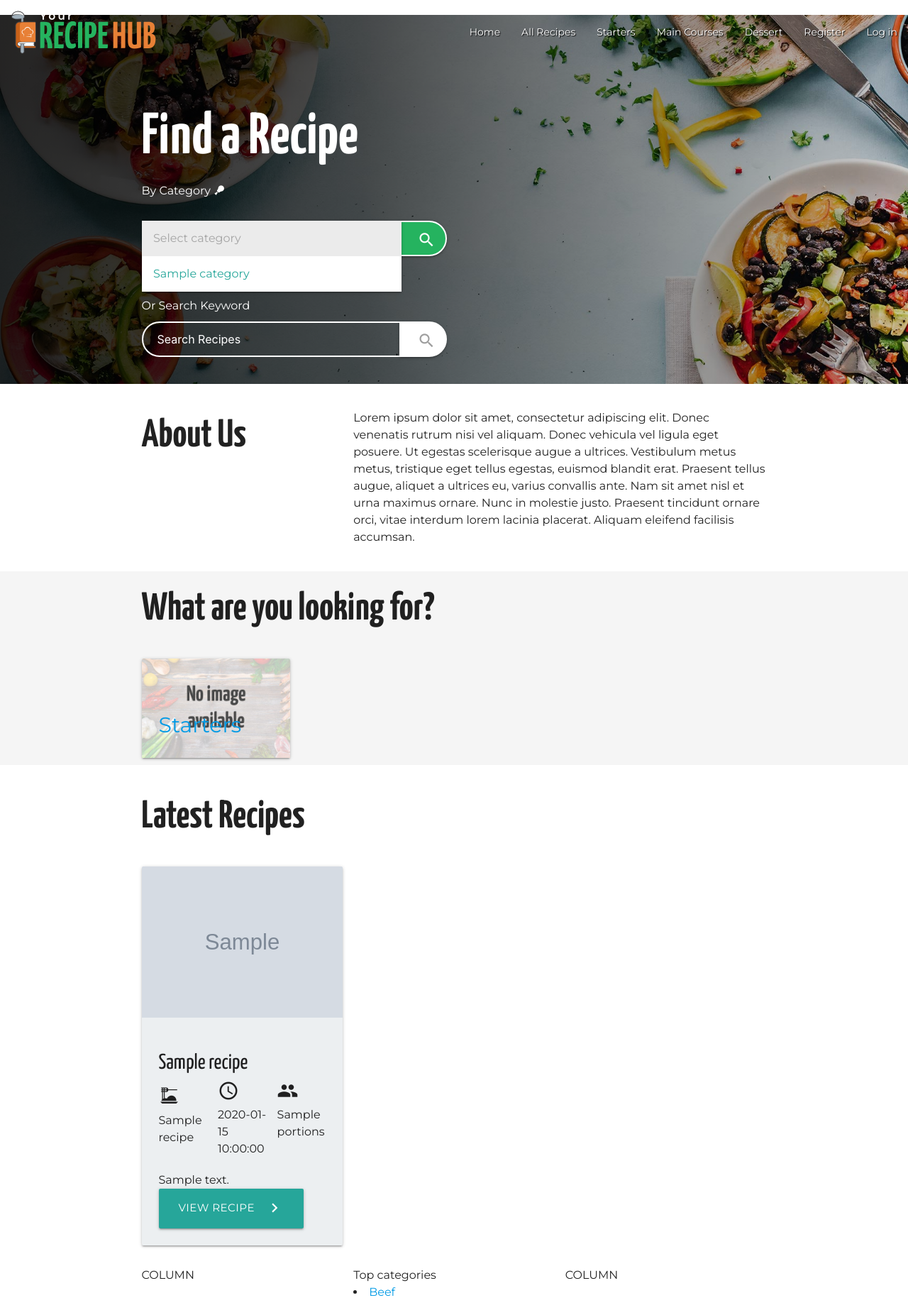
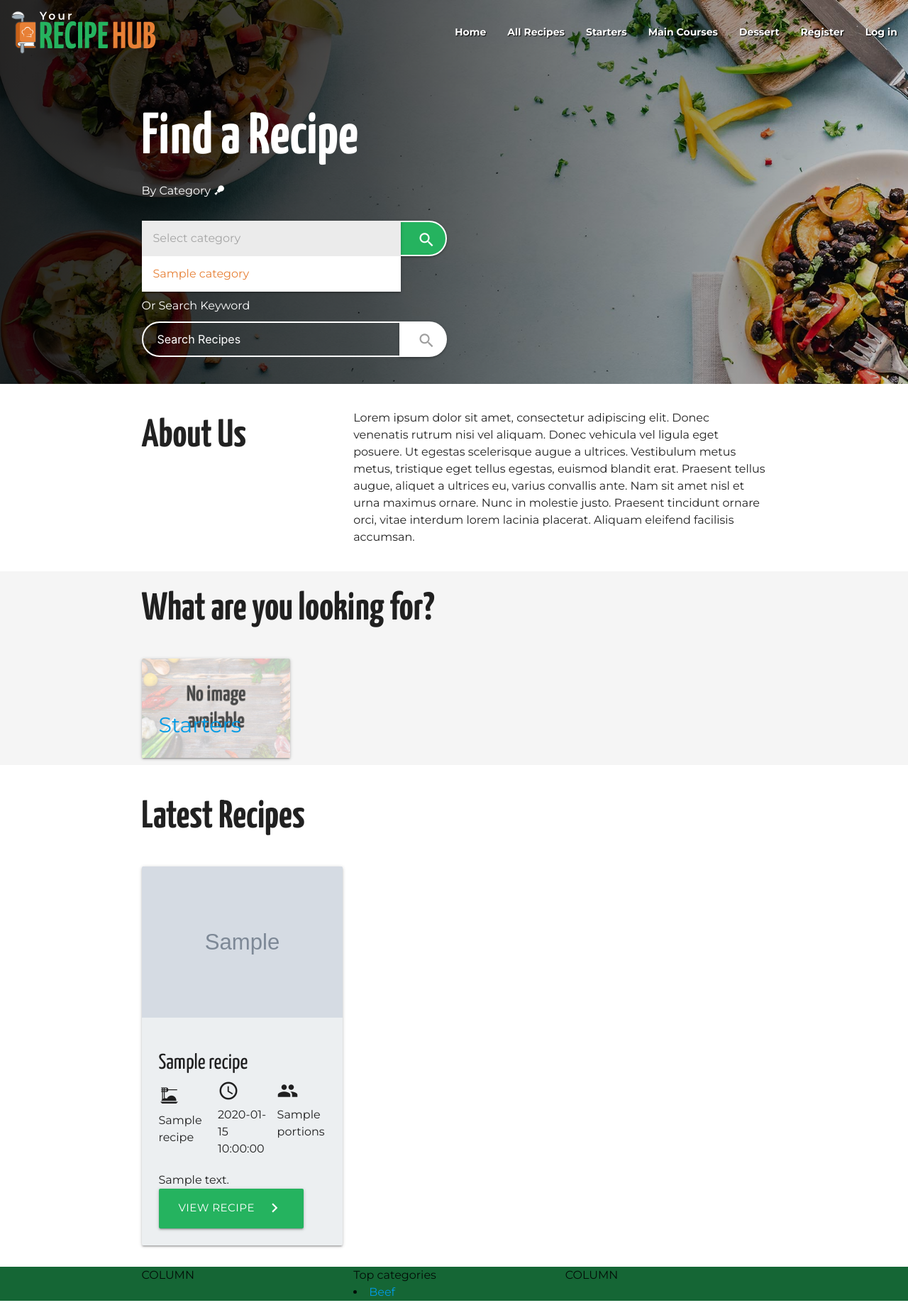
Before and after one commit to Bourkekev/ms3-your-recipe-hub, a Flask app: page / in a window 1280 px wide, after a click on "Select category". Shown: the whole page at 71% size. Run offline with Flask 2, Linux system fonts and the light colour scheme; grey boxes marked "Sample" are stand-in pictures; a database or web service that is not in the repository returns one stand-in record (values such as "Sample title"); some libraries are stand-ins or nearby versions.

Commit message:
Add colours to buttons and footer

```diff
--- a/static/css/style.css
+++ b/static/css/style.css
@@ -54,6 +54,11 @@ nav .brand-logo {
 }
 nav ul a {
     font-size: 1.4rem;
+    font-weight: 700;
+}
+nav ul a:hover {
+    color: #e78036;
+    transition: color .3s;
 }
 .sidenav {
     height: 100vh;
@@ -121,6 +126,24 @@ i.material-icons.small {
 /* Materialize colours */
 .green {
     background-color: #25B35F!important;
+}
+/* button colors */
+.btn,
+.btn-large,
+.btn-small {
+    background-color: #25b35f;
+}
+.btn:hover,
+.btn-large:hover,
+.btn-small:hover {
+    background-color: #e78036;
+}
+.btn.green:hover,
+.btn.white:hover {
+    background: #e78036!important;
+}
+.btn:hover .material-icons.grey-text.darken-4 {
+    color: #fff!important;
 }
 /* Materialize buttons */
 .btn-large {
@@ -223,7 +246,10 @@ input[type=text].white-rounded {
 .white-rounded::placeholder {
     color:#fff;
 }
-
+.dropdown-content li > a,
+.dropdown-content li > span {
+    color: #e78036;
+}
 /* over write materialise style for valid/invalid input */
 input.white-rounded.invalid[type=text]:not(.browser-default) {
     border-color: #F44336;
@@ -290,6 +316,10 @@ label,
 .card .card-title {
     font-size: 30px;
     font-size: 3rem;
+}
+/* Footer */
+footer {
+    background-color: #156635;
 }
 
 /*--------------------- Media Queries --------------------*/
--- a/templates/index.html
+++ b/templates/index.html
@@ -1,9 +1,9 @@
 {% extends 'base.html' %}
 
 {% block content %}
-{% include 'layout/flash-messages.html' %}
 <!-- Search title panel -->
 <div class="search-hero title-panel">
+    {% include 'layout/flash-messages.html' %}
     <div class="container white-text">
         <div class="row">
             <form class="col s12 m6" method="GET" action="{{ url_for('category_list') }}">
```
Also changed, not shown: TESTING.md (+2 -1 lines).
